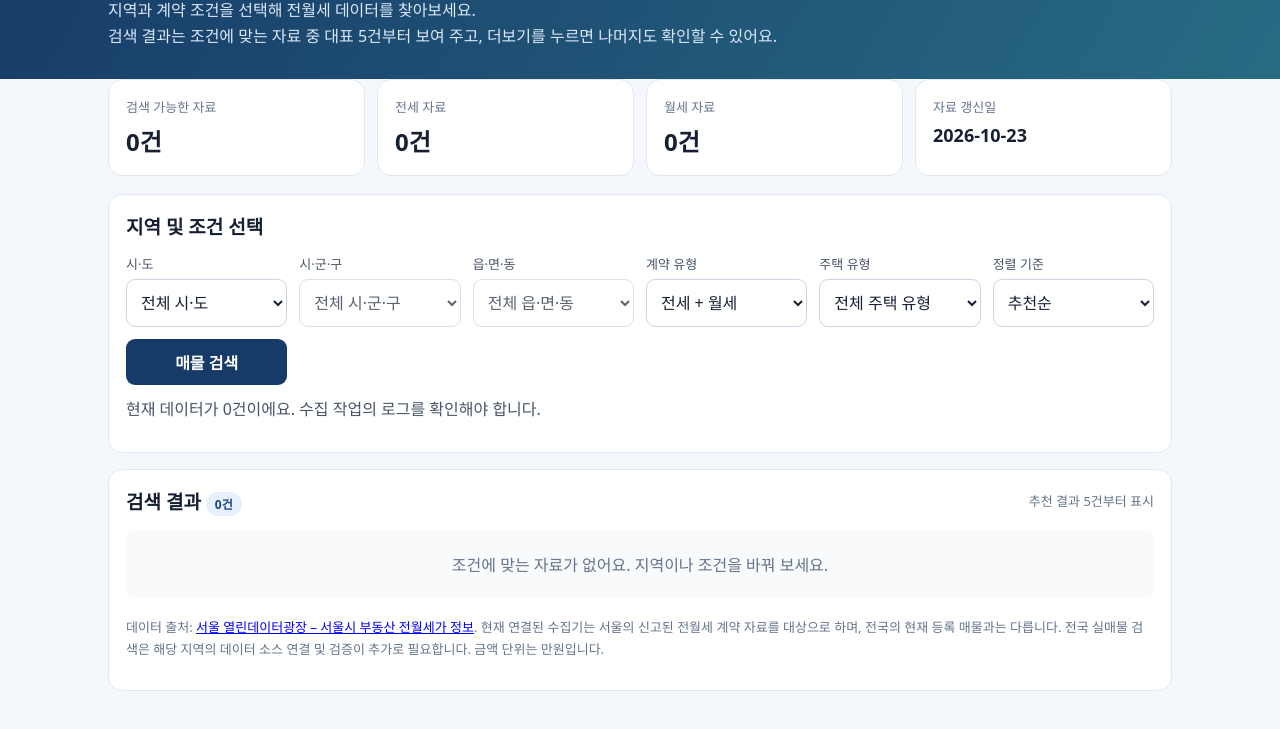
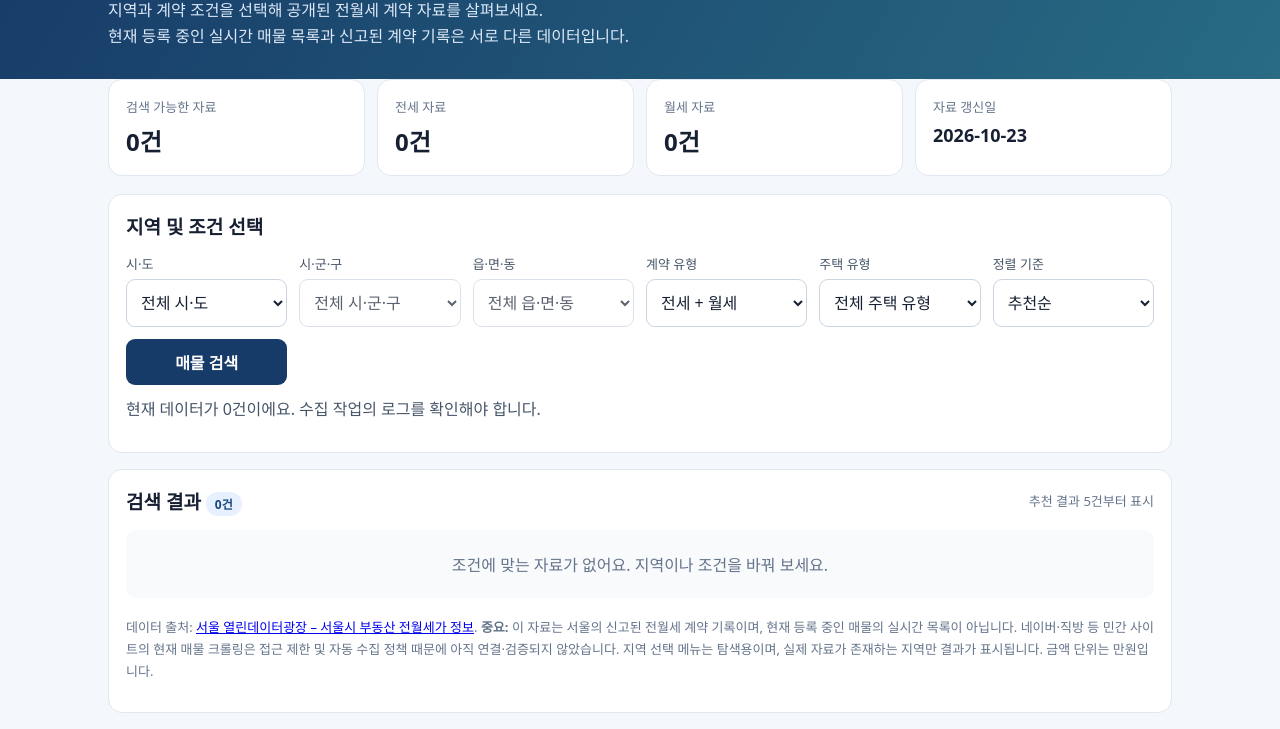
Before and after one commit to 91580215/seoul-rent-crawler, a plain HTML site: page docs/index.html in a window 1280 px wide. Shown: the part 93-822 px from the top of the page. Before the commit the page ends 800 px from the top, so only its background shows below. Drawn offline with Linux system fonts and the light colour scheme.

Commit message:
Clarify rental data scope and live listing status

```diff
--- a/docs/index.html
+++ b/docs/index.html
@@ -2,7 +2,7 @@
 <html lang="ko">
 <head>
 <meta charset="utf-8"><meta name="viewport" content="width=device-width,initial-scale=1">
-<title>전국 자취방 탐험대</title>
+<title>전월세 계약 데이터 탐험대</title>
 <style>
 :root{font-family:system-ui,-apple-system,"Malgun Gothic",sans-serif;color:#172033;background:#f4f7fb}
 *{box-sizing:border-box}body{margin:0}header{background:linear-gradient(120deg,#173b68,#286b83);color:white;padding:30px 18px}.wrap{max-width:1100px;margin:auto;padding:0 18px}
@@ -18,7 +18,7 @@ button{font:inherit;padding:11px 18px;border:0;border-radius:9px;background:#173
 @media(max-width:560px){.panel{padding:13px}}
 </style></head>
 <body>
-<header><div class="wrap"><h1>🏠 전국 자취방 탐험대</h1><p>지역과 계약 조건을 선택해 전월세 데이터를 찾아보세요.<br>검색 결과는 조건에 맞는 자료 중 대표 5건부터 보여 주고, 더보기를 누르면 나머지도 확인할 수 있어요.</p></div></header>
+<header><div class="wrap"><h1>🏠 전월세 계약 데이터 탐험대</h1><p>지역과 계약 조건을 선택해 공개된 전월세 계약 자료를 살펴보세요.<br>현재 등록 중인 실시간 매물 목록과 신고된 계약 기록은 서로 다른 데이터입니다.</p></div></header>
 <main class="wrap">
 <div class="stats">
  <div class="card"><div class="label">검색 가능한 자료</div><div class="number" id="total">불러오는 중…</div></div>
@@ -43,7 +43,7 @@ button{font:inherit;padding:11px 18px;border:0;border-radius:9px;background:#173
  <div style="display:flex;gap:12px;align-items:center;justify-content:space-between;flex-wrap:wrap"><h2 style="margin:0;font-size:19px">검색 결과 <span class="tag" id="resultCount">0건</span></h2><span class="note">추천 결과 5건부터 표시</span></div>
  <div id="results" class="results" style="margin-top:14px"></div>
  <div style="margin-top:14px"><button id="more" class="secondary" type="button" hidden>더보기</button></div>
- <p class="note" style="margin-top:18px">데이터 출처: <a href="https://data.seoul.go.kr/dataList/OA-21276/S/1/datasetView.do" target="_blank" rel="noopener">서울 열린데이터광장 – 서울시 부동산 전월세가 정보</a>. 현재 연결된 수집기는 서울의 신고된 전월세 계약 자료를 대상으로 하며, 전국의 현재 등록 매물과는 다릅니다. 전국 실매물 검색은 해당 지역의 데이터 소스 연결 및 검증이 추가로 필요합니다. 금액 단위는 만원입니다.</p>
+ <p class="note" style="margin-top:18px">데이터 출처: <a href="https://data.seoul.go.kr/dataList/OA-21276/S/1/datasetView.do" target="_blank" rel="noopener">서울 열린데이터광장 – 서울시 부동산 전월세가 정보</a>. <strong>중요:</strong> 이 자료는 서울의 신고된 전월세 계약 기록이며, 현재 등록 중인 매물의 실시간 목록이 아닙니다. 네이버·직방 등 민간 사이트의 현재 매물 크롤링은 접근 제한 및 자동 수집 정책 때문에 아직 연결·검증되지 않았습니다. 지역 선택 메뉴는 탐색용이며, 실제 자료가 존재하는 지역만 결과가 표시됩니다. 금액 단위는 만원입니다.</p>
 </section>
 </main>
 <script>
```
